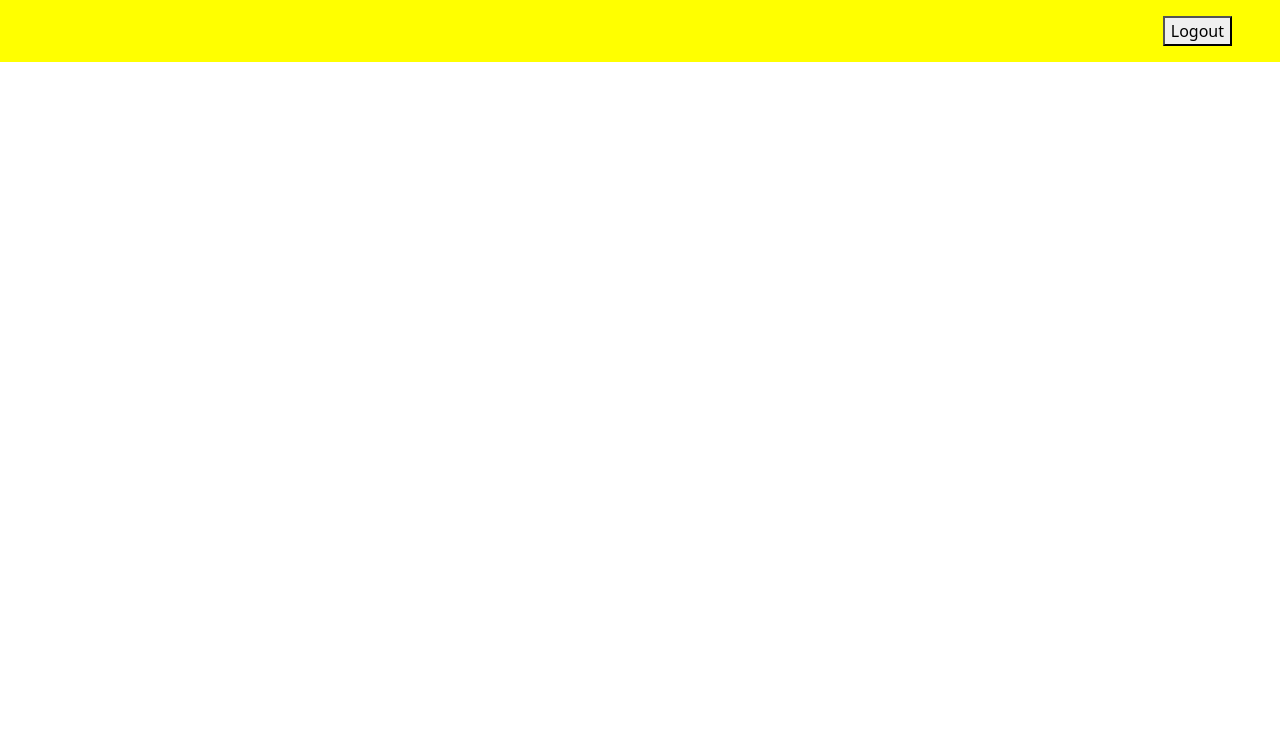
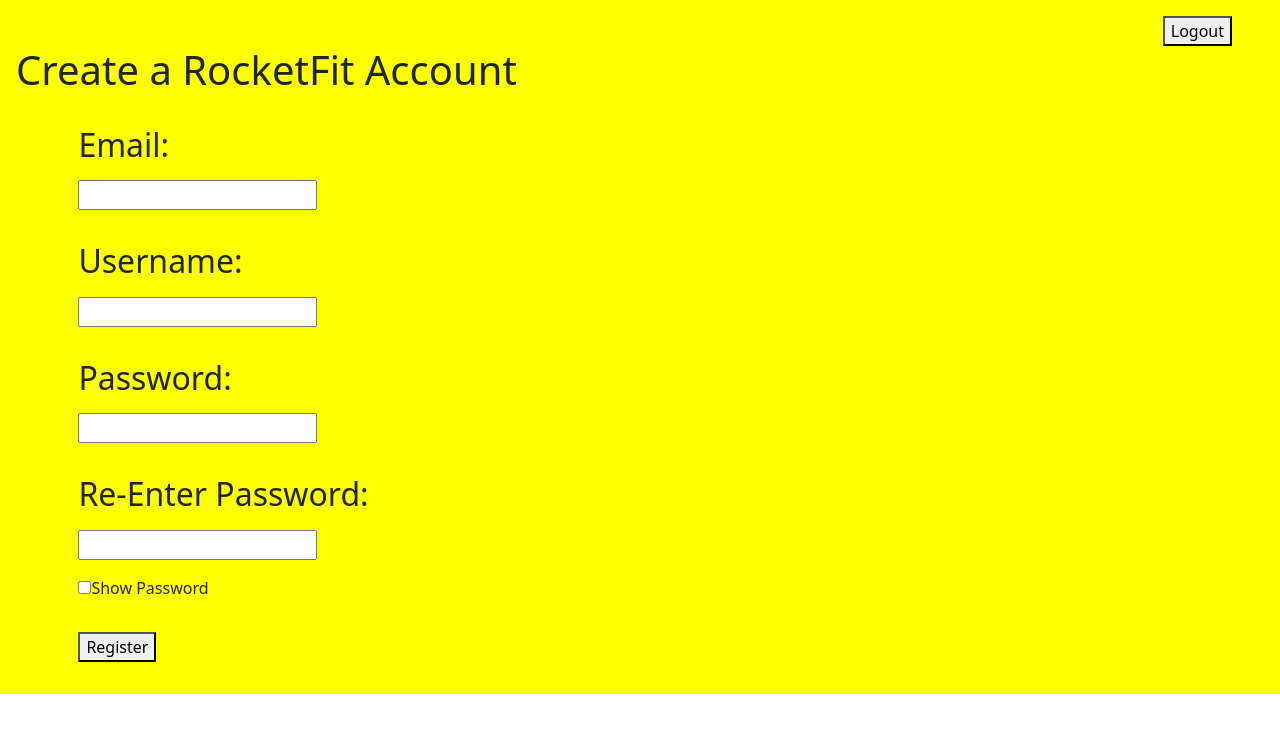
Before and after one commit to talemu/RocketFit, a React (Vite) app in the folder rocket-fit-front/client/: page /register in a window 1280 px wide. Before the commit this address had no page. Shown: the top 732 px of the page. Built offline with nearby package versions, Linux system fonts and the light colour scheme; the HTML template or start-up script is replaced by a standard one.

Commit message:
First implementation of registration page

```diff
--- a/rocket-fit-front/client/src/App.tsx
+++ b/rocket-fit-front/client/src/App.tsx
@@ -12,6 +12,7 @@
 import CustomizeWorkout from "./pages/CustomizeWorkout";
 import "bootstrap/dist/css/bootstrap.min.css";
 import UnauthorizedPage from "./pages/UnauthorizedPage";
+import RegistrationPage from "./pages/RegistrationPage";
 
 const Border = styled.div`
   padding: 1em;
@@ -41,6 +42,7 @@
               path="/login"
               element={<AuthenticationPage sendDataToParent={handleAuthData} />}
             />
+            <Route path="/register" Component={RegistrationPage} />
             <Route
               path="/myworkouts"
               element={
--- a/rocket-fit-front/client/src/pages/AuthenticationPage.tsx
+++ b/rocket-fit-front/client/src/pages/AuthenticationPage.tsx
@@ -1,7 +1,7 @@
-import { KeyboardEvent, useEffect, useState } from "react";
+import { KeyboardEvent, useState } from "react";
 import authUserService from "../services/authUserService";
 import styled from "styled-components";
-import { useNavigate } from "react-router-dom";
+import { Link, useNavigate } from "react-router-dom";
 
 const LoginHeader1 = styled.h1``;
 
@@ -17,6 +17,16 @@
   margin: 1em 0em 0em 0em;
   display: flex;
   flex-direction: column;
+`;
+
+const RegisterButton = styled.button`
+  margin: 1em 0em;
+  text-decoration: none;
+`;
+
+const ButtonLink = styled(Link)`
+  text-decoration: none;
+  color: black;
 `;
 
 const SpinnerDiv = styled.div`
@@ -55,8 +65,7 @@
     setPassword(textValue);
   };
 
-  const HandleEnterDown = (event: KeyboardEvent) => {
-    //Checking if key works
+  const handleEnterDown = (event: KeyboardEvent) => {
     if (event.key === "Enter") {
       SubmitLogin();
     }
@@ -99,7 +108,7 @@
         placeholder=""
         value={username}
         onChange={handleUsernameChange}
-        onKeyDown={HandleEnterDown}
+        onKeyDown={handleEnterDown}
       />
       <LoginHeader2>Password:</LoginHeader2>
       <LoginInput
@@ -108,16 +117,21 @@
         placeholder=""
         value={password}
         onChange={handlePasswordChange}
-        onKeyDown={HandleEnterDown}
+        onKeyDown={handleEnterDown}
       />
       {loading ? (
         <SpinnerDiv className="spinner-border text-dark" role="status">
           <SpinnerSpan className="sr-only"></SpinnerSpan>
         </SpinnerDiv>
       ) : (
-        <SubmitButton onClick={SubmitLogin} onKeyDown={HandleEnterDown}>
-          Submit
-        </SubmitButton>
+        <>
+          <SubmitButton onClick={SubmitLogin} onKeyDown={handleEnterDown}>
+            Submit
+          </SubmitButton>
+          <RegisterButton>
+            <ButtonLink to={"/register"}>New User? Register Here</ButtonLink>
+          </RegisterButton>
+        </>
       )}
     </>
   );
--- a/rocket-fit-front/client/src/pages/ChooseWorkoutPage.tsx
+++ b/rocket-fit-front/client/src/pages/ChooseWorkoutPage.tsx
@@ -18,6 +18,11 @@
 
 const WorkoutButton = styled.button`
   margin: 1em;
+`;
+
+const ButtonLink = styled(Link)`
+  text-decoration: none;
+  color: black;
 `;
 
 const ChooseWorkoutPage = ({ authId }: Props) => {
@@ -48,20 +53,19 @@
           <>
             {workoutArray?.map((item: Workout) => (
               <WorkoutButton>
-                <Link to={"/main"} state={[0, item]}>
+                <ButtonLink to={"/main"} state={[0, item]}>
                   {" "}
                   {item.workoutName}
-                </Link>
+                </ButtonLink>
               </WorkoutButton>
             ))}
+            <WorkoutButton>
+              <ButtonLink to={"/workouts"} state={workoutArray.length}>
+                Choose New Workout
+              </ButtonLink>
+            </WorkoutButton>
           </>
         )}
-
-        <WorkoutButton>
-          <Link to={"/workouts"} state={workoutArray.length}>
-            Choose New Workout
-          </Link>
-        </WorkoutButton>
       </ContentDiv>
     </>
   );
--- /dev/null
+++ b/rocket-fit-front/client/src/pages/RegistrationPage.tsx
@@ -0,0 +1,162 @@
+import React, { KeyboardEvent, useState } from "react";
+import styled from "styled-components";
+import authUserService from "../services/authUserService";
+import { Form, useNavigate } from "react-router-dom";
+
+const PageHeader = styled.h1``;
+
+const FormContent = styled.div`
+  margin-left: 5%;
+`;
+
+const InputHeader = styled.h2`
+  margin: 1em 0em 0.5em 0em;
+`;
+
+const UserInput = styled.input``;
+
+const ShowPasswordDiv = styled.div`
+  padding-top: 1em;
+`;
+
+const SubmitButton = styled.button`
+  margin: 1em 0em 0em 0em;
+`;
+
+const SubmitDiv = styled.div`
+  margin: 1em 0em;
+`;
+
+const ErrorDiv = styled.div`
+  background-color: red;
+`;
+
+const RegistrationPage = () => {
+  const Navigate = useNavigate();
+  const [email, setEmail] = useState<string>("");
+  const [username, setUsername] = useState<string>("");
+  const [password, setPassword] = useState<string>("");
+  const [passwordTwo, setPasswordTwo] = useState<string>("");
+  const [showPassword, setShowPassword] = useState<boolean>(false);
+  const [errorMessage, setErrorMessage] = useState<string>("");
+
+  const handleEmailChange = (event: React.ChangeEvent<HTMLInputElement>) => {
+    const textValue: string = (event.target as HTMLInputElement).value;
+    setEmail(textValue);
+  };
+
+  const handleUsernameChange = (event: React.ChangeEvent<HTMLInputElement>) => {
+    const textValue: string = (event.target as HTMLInputElement).value;
+    setUsername(textValue);
+  };
+
+  const handlePasswordChange = (event: React.ChangeEvent<HTMLInputElement>) => {
+    const textValue: string = (event.target as HTMLInputElement).value;
+    setPassword(textValue);
+  };
+
+  const handlePasswordTwoChange = (
+    event: React.ChangeEvent<HTMLInputElement>
+  ) => {
+    const textValue: string = (event.target as HTMLInputElement).value;
+    setPasswordTwo(textValue);
+  };
+
+  const handleEnterDown = (event: KeyboardEvent) => {
+    if (event.key === "Enter") {
+      console.log("hi");
+      //SubmitRegistration();
+    }
+  };
+
+  const SubmitRegistration = () => {
+    //email validation
+    if (
+      !email.includes("@") ||
+      (!email.includes(".com") &&
+        !email.includes(".edu") &&
+        !email.includes(".org"))
+    ) {
+      setErrorMessage("Invalid Email Address");
+      return;
+    }
+    //username validation
+    if (username.length < 3) {
+      setErrorMessage("Username must be at least 3 characters long");
+      return;
+    }
+    if (password.length < 8) {
+      setErrorMessage("Password must be at least 8 characters long");
+      return;
+    }
+    if (password !== passwordTwo) {
+      setErrorMessage("Passwords Do Not Match");
+      return;
+    }
+    const newUser = {
+      emailAddress: email,
+      username: username,
+      password: password,
+    };
+    const { request } = authUserService.postItem("/", newUser);
+    request
+      .then((response) => {
+        console.log(response.status);
+        console.log("Submitted");
+        Navigate("/login");
+      })
+      .catch((error) => {
+        console.log(error);
+      });
+  };
+
+  return (
+    <>
+      <PageHeader>Create a RocketFit Account</PageHeader>
+      <FormContent>
+        <InputHeader>Email:</InputHeader>
+        <UserInput
+          type="email"
+          value={email}
+          onChange={handleEmailChange}
+          onKeyDown={handleEnterDown}
+        />
+        <InputHeader>Username:</InputHeader>
+        <UserInput
+          type="text"
+          value={username}
+          onChange={handleUsernameChange}
+          onKeyDown={handleEnterDown}
+        />
+        <InputHeader>Password:</InputHeader>
+        <UserInput
+          type={showPassword ? "text" : "password"}
+          value={password}
+          onChange={handlePasswordChange}
+          onKeyDown={handleEnterDown}
+        />
+        <InputHeader>Re-Enter Password:</InputHeader>
+        <UserInput
+          type={showPassword ? "text" : "password"}
+          value={passwordTwo}
+          onChange={handlePasswordTwoChange}
+          onKeyDown={handleEnterDown}
+        />
+        <ShowPasswordDiv>
+          <input
+            type="checkbox"
+            checked={showPassword}
+            onChange={() => setShowPassword(!showPassword)}
+          />
+          Show Password
+        </ShowPasswordDiv>
+        {errorMessage.length != 0 ? <ErrorDiv>{errorMessage}</ErrorDiv> : null}
+        <SubmitDiv>
+          <SubmitButton onClick={SubmitRegistration}>Register</SubmitButton>
+        </SubmitDiv>
+      </FormContent>
+    </>
+  );
+};
+
+export default RegistrationPage;
```
